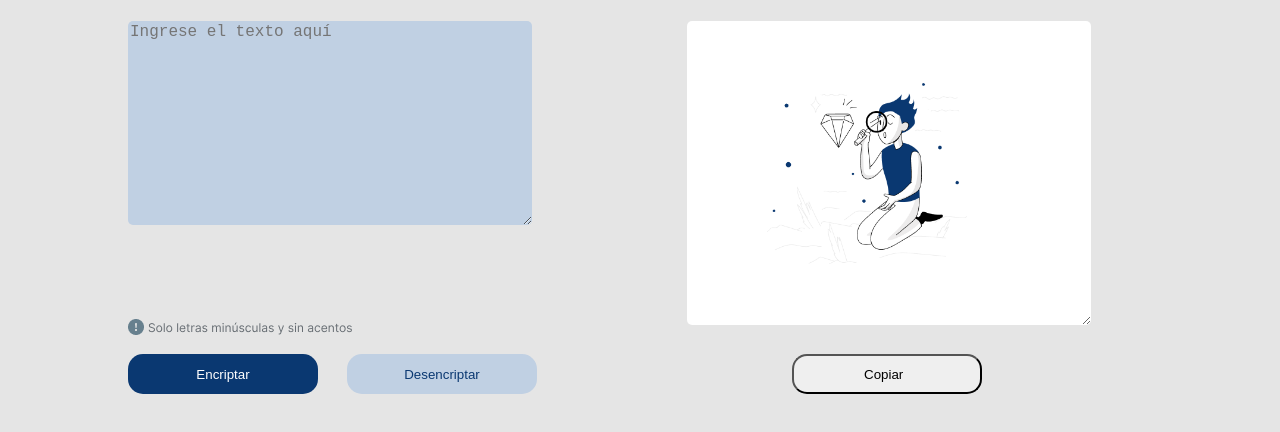
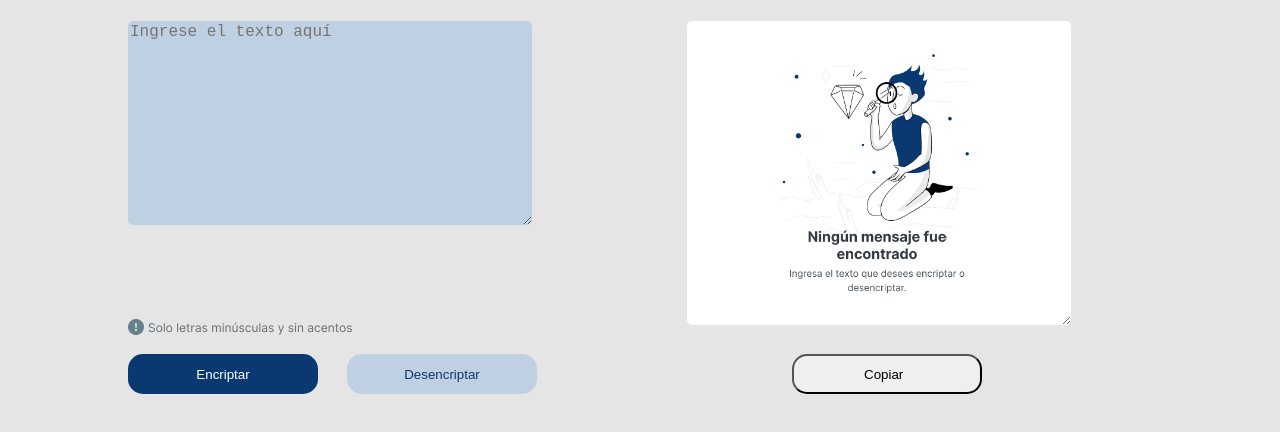
Before and after one commit to CarlosDoming/Challenge-1---Encriptador-Carlos, a plain HTML site: page index.html in a window 1280 px wide. Shown: the part 59-491 px from the top of the page. Drawn offline with Linux system fonts and the light colour scheme.

Commit message:
Cambio de Imagen en text-area mensaje

```diff
--- a/style.css
+++ b/style.css
@@ -25,12 +25,12 @@ main{
     position: relative;
     margin-top: 20px;
     margin-left: 150px;
-    background-image: url("imagenes/Muñeco.png");
+    background-image: url("imagenes/Muñeco-2.png");
     background-repeat: no-repeat;
-    background-position: 80px;
+    background-position: 90px;
     background-size: 200px;
     height: 300px;
-    width: 400px;
+    width: 380px;
     border-radius: 5px;
     border: 0;
     outline: none;
```
